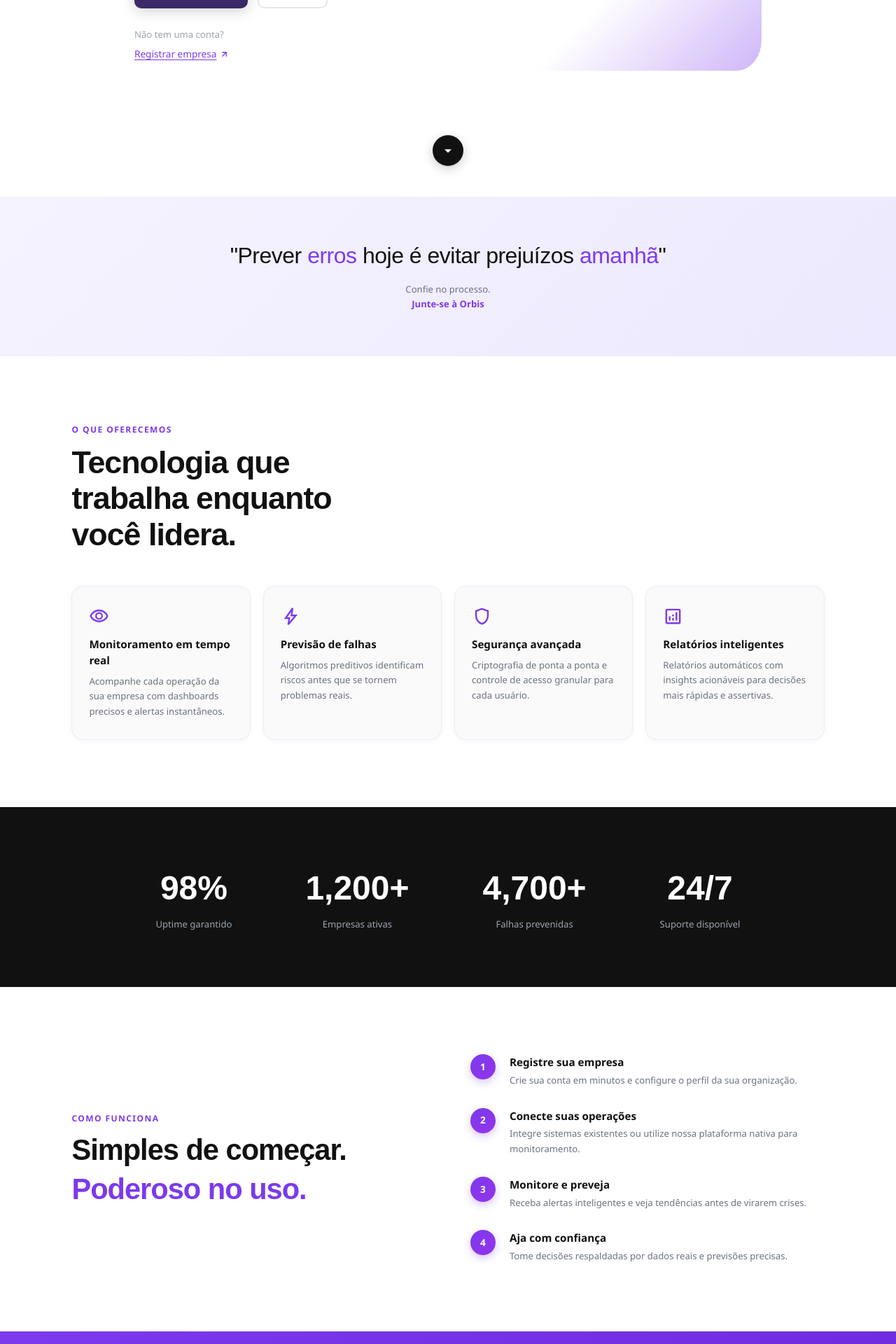
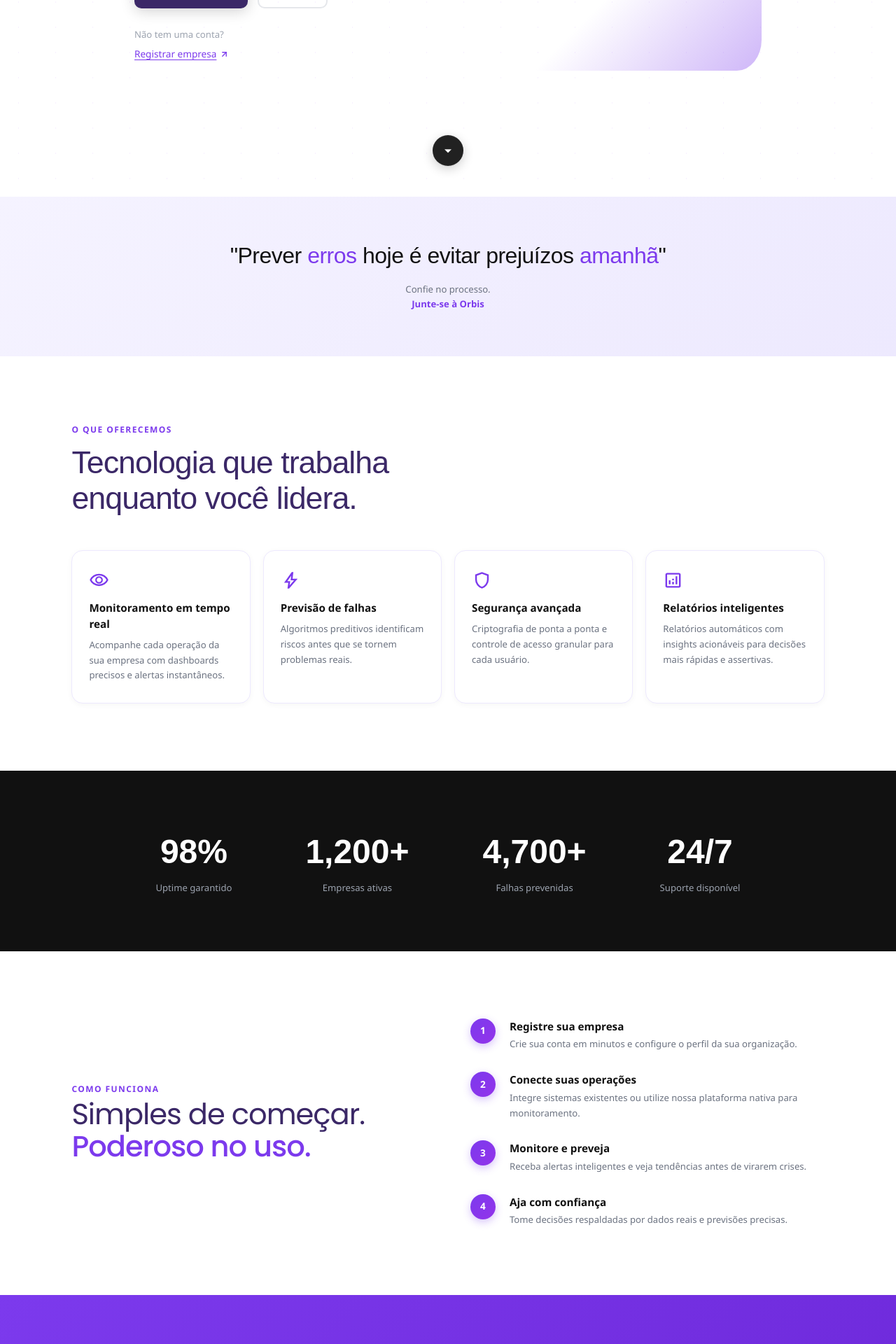
Before and after one commit to Henrique-Fiorotti/orbis, a Next.js app: page / in a window 1280 px wide. Shown: the part 519-2439 px from the top of the page at 70% size. Built offline with nearby package versions, Linux system fonts and the light colour scheme.

Commit message:
feat: update FeatureCard and HomePage styles for improved UI consistency

```diff
--- a/app/page.jsx
+++ b/app/page.jsx
@@ -48,14 +48,12 @@ function FeatureCard({ icon, title, desc, delay }) {
       onMouseLeave={() => setHovered(false)}
       style={{
         flex: "1 1 220px",
-        background: hovered ? "#fff" : "#fafafa",
+        background: hovered ? "white" : "white",
         border: `1.5px solid ${hovered ? "#7c3aed" : "#ede9fe"}`,
         borderRadius: "16px",
         padding: "28px 24px",
         transition: "all 0.3s cubic-bezier(0.34,1.56,0.64,1)",
-        transform: visible
-          ? hovered ? "translateY(-6px)" : "translateY(0)"
-          : "translateY(28px)",
+        transform: visible,
         opacity: visible ? 1 : 0,
         transitionDelay: `${delay}ms`,
         boxShadow: hovered ? "0 16px 48px rgba(124,58,237,0.12)" : "0 2px 8px rgba(0,0,0,0.04)",
@@ -249,7 +247,7 @@ export default function HomePage() {
         }}>
           <button onClick={scrollDown} style={{
             width: "44px", height: "44px", borderRadius: "50%",
-            background: "#111", border: "none", cursor: "pointer",
+            background: "#212121", border: "none", cursor: "pointer",
             display: "flex", alignItems: "center", justifyContent: "center",
             boxShadow: "0 4px 16px rgba(0,0,0,0.2)",
             animation: "float 2.4s ease-in-out infinite",
@@ -297,7 +295,7 @@ export default function HomePage() {
           <p style={{ fontSize: "0.75rem", fontWeight: 600, letterSpacing: "0.12em", color: "#7c3aed", textTransform: "uppercase", marginBottom: "12px" }}>
             O que oferecemos
           </p>
-          <h2 style={{ fontFamily: "'Syne', sans-serif", fontSize: "clamp(1.8rem, 3.5vw, 2.8rem)", fontWeight: 800, letterSpacing: "-1px", marginBottom: "48px", maxWidth: "480px", lineHeight: 1.15 }}>
+          <h2 style={{ fontFamily: "'Syne', sans-serif", color: "#3B2867", fontSize: "clamp(1.8rem, 3.5vw, 2.8rem)", fontWeight: 200, letterSpacing: "-1px", marginBottom: "48px", maxWidth: "480px", lineHeight: 1.15 }}>
             Tecnologia que trabalha enquanto você lidera.
           </h2>
           <div style={{ display: "flex", gap: "18px", flexWrap: "wrap" }}>
@@ -341,10 +339,10 @@ export default function HomePage() {
             <p style={{ fontSize: "0.75rem", fontWeight: 600, letterSpacing: "0.12em", color: "#7c3aed", textTransform: "uppercase", marginBottom: "12px" }}>
               Como funciona
             </p>
-            <h2 style={{ fontFamily: "'Syne', sans-serif", fontSize: "clamp(1.8rem, 3.5vw, 2.6rem)", fontWeight: 800, letterSpacing: "-1px", lineHeight: 1.15, marginBottom: "8px" }}>
+            <h2 style={{ fontFamily: "'Poppins', sans-serif", color: "#3B2867", fontSize: "clamp(1.8rem, 3.5vw, 2.6rem)", fontWeight: 200, letterSpacing: "-1px", lineHeight: 0.70, marginBottom: "8px" }}>
               Simples de começar.
             </h2>
-            <h2 style={{ fontFamily: "'Syne', sans-serif", fontSize: "clamp(1.8rem, 3.5vw, 2.6rem)", fontWeight: 800, letterSpacing: "-1px", lineHeight: 1.15, color: "#7c3aed" }}>
+            <h2 style={{ fontFamily: "'Poppins', sans-serif", fontSize: "clamp(1.8rem, 3.5vw, 2.6rem)", fontWeight: 500, letterSpacing: "-1px", lineHeight: 1.15, color: "#7c3aed" }}>
               Poderoso no uso.
             </h2>
           </div>
```
